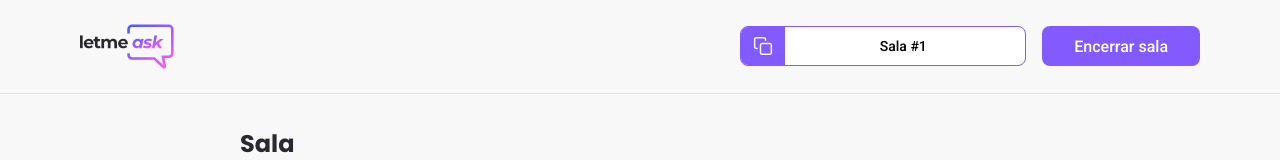
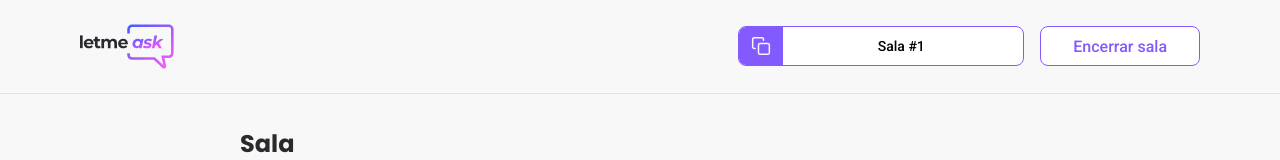
Before and after one commit to Harrys23/letmeask, a React (Create React App) app: page /admin/rooms/1 in a window 1280 px wide. Shown: the top 160 px of the page. Built offline with nearby package versions, Linux system fonts and the light colour scheme; no server answers; the database is empty.

Commit message:
Correção de erro de digitação da classe css.

```diff
--- a/src/components/Button/index.tsx
+++ b/src/components/Button/index.tsx
@@ -9,7 +9,7 @@ type ButtonProps = ButtonHTMLAttributes<HTMLButtonElement> & {
 export function Button({ isOutlined = false, ...props }: ButtonProps) {
   return (
     <button
-      className={`button ${isOutlined ? "outlined" : ""}`}
+      className={`button ${isOutlined ? "isOutlined" : ""}`}
       {...props}
     ></button>
   );
```
